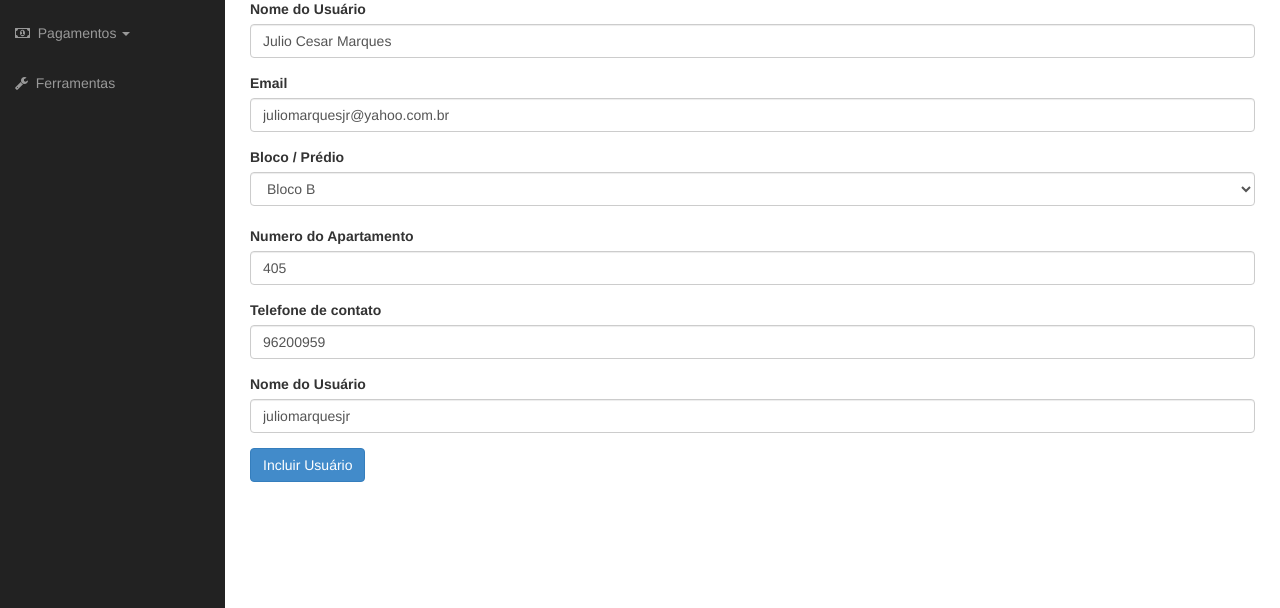
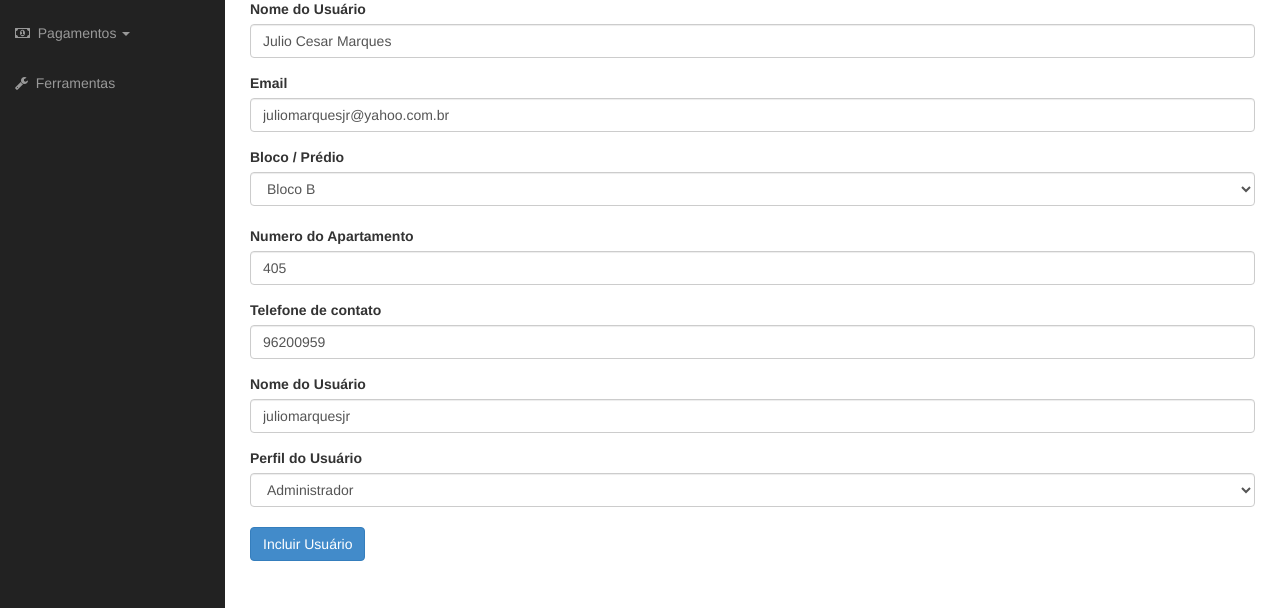
Before and after one commit to juliomarquesjr/RedeAruba, a CodeIgniter app: page /RedeAruba/dashboard/cad_user/1 in a window 1280 px wide. Shown: the part 192-800 px from the top of the page. Run offline with CodeIgniter, Linux system fonts and the light colour scheme; data comes from the database, SQL or seed files in the repository; data that the repository does not hold is empty.

Commit message:
Atualização Form Usuarios
Adicionado compo de perfil para usuario.

```diff
--- a/application/controllers/dashboard.php
+++ b/application/controllers/dashboard.php
@@ -31,11 +31,10 @@ class Dashboard extends CI_Controller {
 			$dados_menu['novas_mensagens'] = $numero;
 		}
 
-		$mensagensMenu = $this->dashboard_model -> mostraMsgMenu($this->session->userdata('usuarioLogado'));
-		if($mensagensMenu){
+		$mensagensMenu = $this -> dashboard_model -> mostraMsgMenu($this -> session -> userdata('usuarioLogado'));
+		if ($mensagensMenu) {
 			$dados_menu['mensagens_menu'] = $mensagensMenu;
 		}
-
 
 		//$mensagens = $this -> dashboard_model -> mostraMsgMenu($this -> session -> userdata('usuarioLogado'));
 
@@ -74,14 +73,16 @@ class Dashboard extends CI_Controller {
 			$this -> form_validation -> set_rules('apartamento', 'Apartamento', 'required|alpha_numeric');
 			$this -> form_validation -> set_rules('username', "Username", 'required|aplha');
 			$this -> form_validation -> set_rules('bloco', "Bloco", 'required');
+			$this -> form_validation -> set_rules('perfil', 'Perfil', 'required');
 		} else {
 			$this -> form_validation -> set_rules('nomecompleto', 'Nome do Usuario', 'required|trim|is_unique[usuarios.nomecompleto]');
 			$this -> form_validation -> set_message('is_unique', 'Já existe um cadastro de %s, por favor tente outro.');
 			$this -> form_validation -> set_rules('email', 'E-mail', 'required|valid_email|is_unique[usuarios.email]');
 			$this -> form_validation -> set_rules('apartamento', 'Apartamento', 'required|alpha_numeric|is_unique[usuarios.apartamento]');
 			$this -> form_validation -> set_message('is_unique', 'Já existe um cadastro de %s, por favor tente outro.');
-			$this -> form_validation -> set_rules('username', "Username", 'required|aplha|is_unique[usuarios.username]');
-			$this -> form_validation -> set_rules('bloco', "Bloco", 'required');
+			$this -> form_validation -> set_rules('username', 'Username', 'required|aplha|is_unique[usuarios.username]');
+			$this -> form_validation -> set_rules('bloco', 'Bloco', 'required');
+			$this -> form_validation -> set_rules('perfil', 'Perfil', 'required');
 		}
 
 		$this -> form_validation -> set_rules('telefone', 'Telefone', 'required|alpha_numeric|');
@@ -94,7 +95,7 @@ class Dashboard extends CI_Controller {
 			}
 		} else {
 			//Cria array com dados do post.
-			$dadosBanco = elements(array('nomecompleto', 'email', 'apartamento', 'telefone', 'username', 'senha', 'bloco'), $this -> input -> post());
+			$dadosBanco = elements(array('nomecompleto', 'email', 'apartamento', 'telefone', 'username', 'senha', 'perfil', 'bloco'), $this -> input -> post());
 			//Insere mais uma linha no array do banco. Linha contendo a senha em MD5
 			$dadosBanco['senha'] = md5("1234");
 			//Chama o Model para inserir no banco, enviando a tabela a ser inserida e a página a ser redirecionada
--- a/application/views/cad_usuario.php
+++ b/application/views/cad_usuario.php
@@ -49,7 +49,7 @@
         /* Bloco do Usuario */
         echo "<div class=\"form-group\"><fieldset id=\"usuario\">
              <label name= \"bloco\" for=\"bloco\">Bloco / Pr&eacute;dio</label>";
-        echo form_dropdown('bloco', array('A' => 'Bloco A', 'B' => 'Bloco B', 'C' => 'Bloco C'), (validation_errors()) ? set_value('bloco') : $bloco, 'class="form-control"');
+        echo form_dropdown('bloco', array('A' => 'Bloco A', 'B' => 'Bloco B', 'C' => 'Bloco C'), (validation_errors()) ? set_value('perfil') : $bloco, 'class="form-control"');
         echo "</fieldset><br>
         <div>";
 
@@ -96,6 +96,13 @@
             echo "</div>";
         }
 
+		/* Perfil do Usuário */
+        echo "<div class=\"form-group\"><fieldset id=\"perfil\">
+             <label name= \"perfil\" for=\"perfil\">Perfil do Usuário</label>";
+        echo form_dropdown('perfil', array('1' => 'Administrador', '2' => 'Usuário Comum'), (validation_errors()) ? set_value('perfil') : $perfil, 'class="form-control"');
+        echo "</fieldset><br>
+        <div>";
+
         echo "<div class=\"form-group\">";
         echo form_submit(array('name' => 'botaoCadastrar', 'class' => 'btn btn-primary'), 'Incluir Usuário');
         echo "</div>";
```
